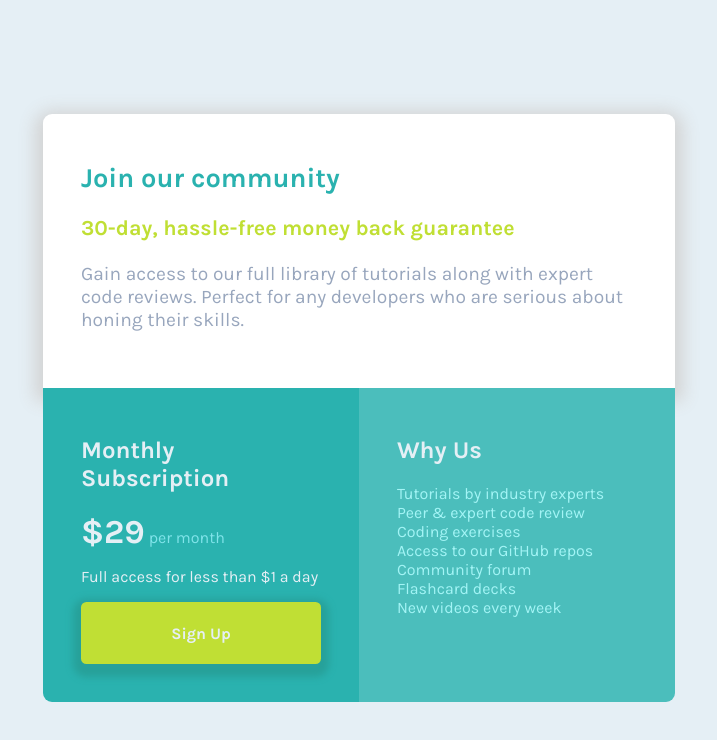
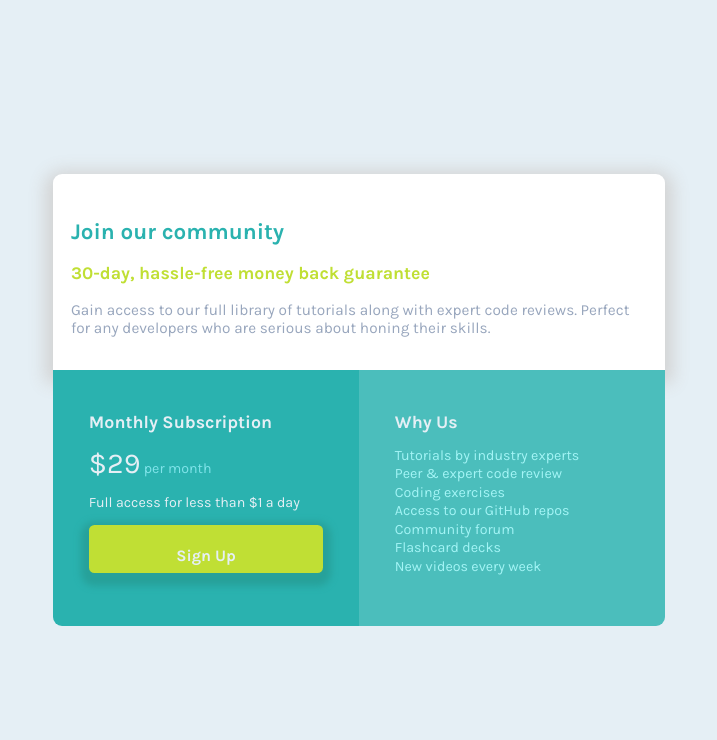
Before and after one commit to Mohsin-93/single-price-grid-component, a plain HTML site: page index.html in a window 1280 px wide. Shown: the whole page, without its empty margins (281-998 px from the left). Drawn offline with Linux system fonts and the light colour scheme.

Commit message:
Paddin unit from % to rem

```diff
--- a/index.html
+++ b/index.html
@@ -30,7 +30,8 @@
     html,
     body {
       display: flex;
-      align-content: center;
+      align-items: center;
+      justify-content: center;
       width: 100%;
       height: 100vh;
       background-color: var(--Light-Gray);
@@ -39,7 +40,7 @@
     }
 
     .card-main {
-      margin: auto;
+      /* margin: auto; */
       width: 90%;
       max-width: 360px;
       display: grid;
@@ -50,7 +51,7 @@
 
     .card-community {
       background-color: white;
-      padding: 6%;
+      padding: 1.12rem;
       box-shadow: 0 5px 17px 8px lightgray;
       border-top-left-radius: 9px;
       border-top-right-radius: 9px;
@@ -60,7 +61,8 @@
 
     .card-community h1 {
       color: var(--Cyan);
-      font-size: 1.45rem;
+      /* font-size: 1.45rem; */
+      font-size: 1.2rem;
 
     }
 
@@ -77,21 +79,26 @@
     .card-subscription {
       background-color: var(--Cyan);
       color: var(--Light-Gray);
-      padding: 6%;
+      padding: 1.12rem;
       overflow: hidden;
+
+    }
+
+    .card-subscription h2 {
+      font-size: 1.2rem;
 
     }
 
     .card-subscription .price {
       font-size: 2.1rem;
       color: var(--Light-Gray);
-      font-weight: 700;
+      font-weight: 400;
 
     }
 
     .card-subscription span.period {
       color: hsl(183, 71%, 71%);
-
+            padding-bottom: 1.2rem;
     }
 
     .card-subscription a {
@@ -110,19 +117,24 @@
     }
 
     .card-chooseUs {
-      padding: 6%;
+      padding: 1.12rem;
       background-color: var(--Light-Cyan);
       color: var(--Light-Gray);
       border-bottom-left-radius: 9px;
       border-bottom-right-radius: 9px;
     }
 
+    .card-chooseUs h2 {
+      font-size: 1.2rem;
+
+    }
+
     .card-chooseUs ul {
       list-style: none;
       padding-left: 0;
       color: #a3f4f5;
-      font-size: 1rem;
-
+      font-size: .89rem;
+line-height: 1.3;
     }
 
     .attribution {
@@ -138,8 +150,8 @@
 
       .card-main {
         width: 50%;
-        max-width: 775px;
-        min-width: 628px;
+        min-width: 610px;
+        max-width: 612px;
         display: grid;
         grid-template-columns: 50% auto;
 
@@ -148,42 +160,60 @@
       .card-community {
         grid-column-start: 1;
         grid-column-end: 3;
-        padding-top: 4.7%;
+        /* padding-top: 4.7%; */
+        padding-top: 1.85rem;
       }
 
       .card-community h1 {
-        font-size: 1.7rem;
+        font-size: 1.4rem;
 
       }
 
       .card-community .moneyBack {
-        font-size: 1.34rem;
+        font-size: 1.11rem;
 
       }
 
       .card-community p {
-        font-size: 1.2rem;
+        font-size: .96rem;
       }
 
       .card-subscription {
 
-        padding: 12%;
-        padding-top: 9%;
+        padding: 2.24rem;
+        /* padding: 12%; */
+        /* padding-top: 9%; */
+        padding-top: 1.68rem;
+
         border-bottom-left-radius: 9px;
 
       }
 
-      .card-subscription .price {
-        font-size: 2.1rem;
+      .card-subscription h2 {
+        font-size: 1.11rem;
 
       }
 
+      .card-subscription .price {
+        font-size: 1.8rem;
+
+      }
+
+      .card-subscription p {
+        font-size: .89rem;
+      }
 
       .card-chooseUs {
 
-        padding: 12%;
-        padding-top: 9%;
+        padding: 2.24rem;
+        padding-top: 1.68rem;
+
         border-bottom-left-radius: unset;
+
+      }
+
+      .card-chooseUs h2 {
+        font-size: 1.11rem;
 
       }
 
@@ -191,7 +221,6 @@
         list-style: none;
         padding-left: 0;
         color: #a3f4f5;
-        font-size: 1rem;
 
       }
 
```
